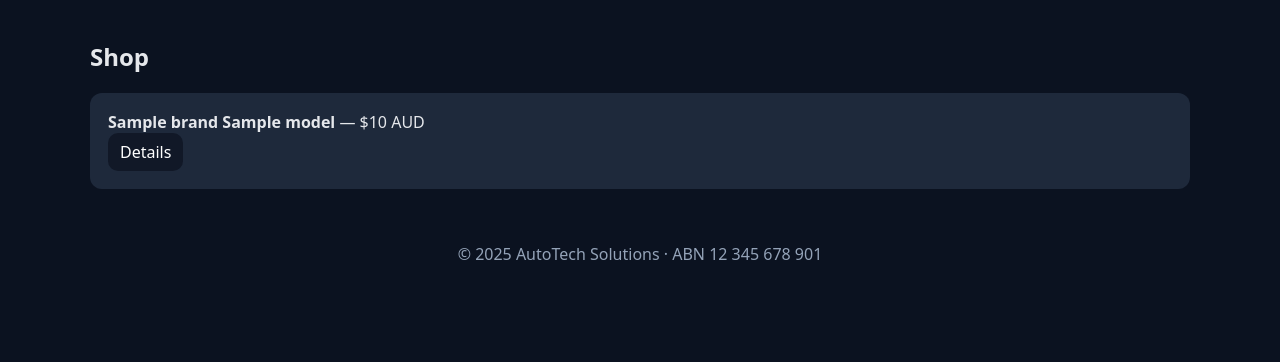
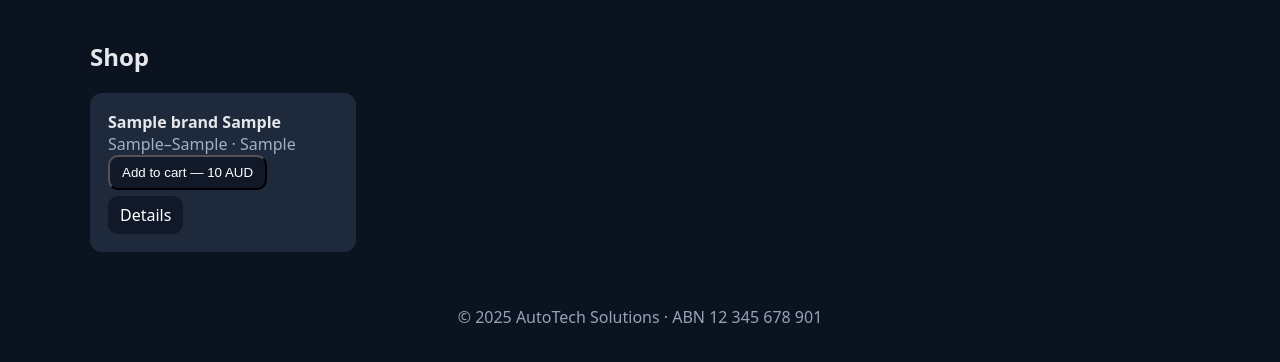
Before and after one commit to autotechsoloution-cmyk/autotech-web5, a Flask app: template templates/shop.html in a window 1280 px wide. Shown: the part 86-448 px from the top of the page. Run offline with Flask 3, Linux system fonts and the light colour scheme; the template is opened without the code that fills it: most values are stand-ins (such as "Sample title", 1, 10 or a date in 2020).

Commit message:
Update shop.html

```diff
--- a/templates/shop.html
+++ b/templates/shop.html
@@ -1,10 +1,16 @@
 {% extends "base.html" %}
 {% block content %}
-  <h2>Shop</h2>
-  {% for u in items %}
-    <div class="card">
-      <b>{{ u.brand }} {{ u.model }}</b> — ${{ u.price }} AUD
-      <div><a class="btn" href="{{ url_for('unit_detail', uid=u.id) }}">Details</a></div>
-    </div>
-  {% endfor %}
+<h2>Shop</h2>
+<div class="grid">
+{% for u in items %}
+  <div class="card">
+    <div><b>{{u['Brand']}} {{u['Model (Series/Gen)']}}</b></div>
+    <div class="muted">{{u['Years From']}}–{{u['Years To']}} · {{u['Head Unit Size']}}</div>
+    <form method="post" action="{{ url_for('add', uid=u['id']) }}">
+      <button class="btn" type="submit">Add to cart — {{ (u['PriceAUD']) }} AUD</button>
+    </form>
+    <div style="margin-top:6px"><a class="btn" href="{{ url_for('unit_detail', uid=u['id']) }}">Details</a></div>
+  </div>
+{% endfor %}
+</div>
 {% endblock %}
```
